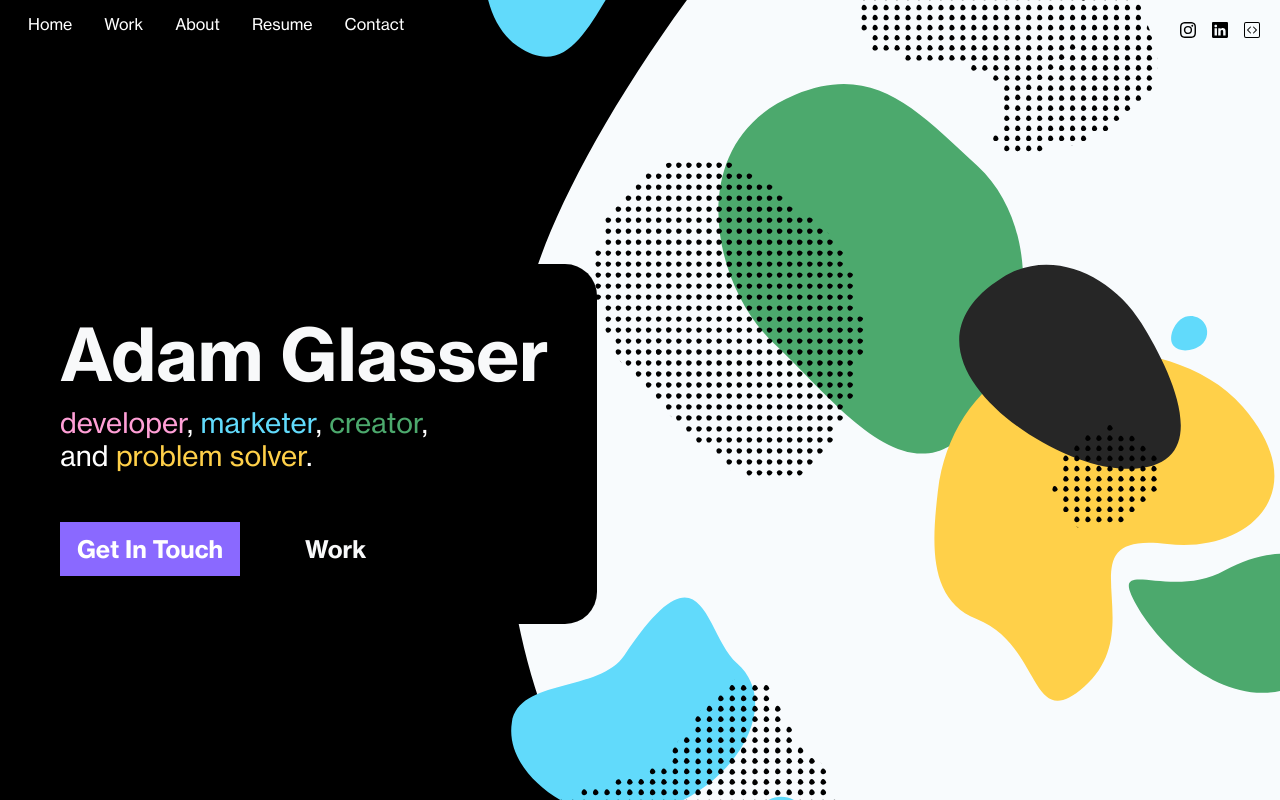
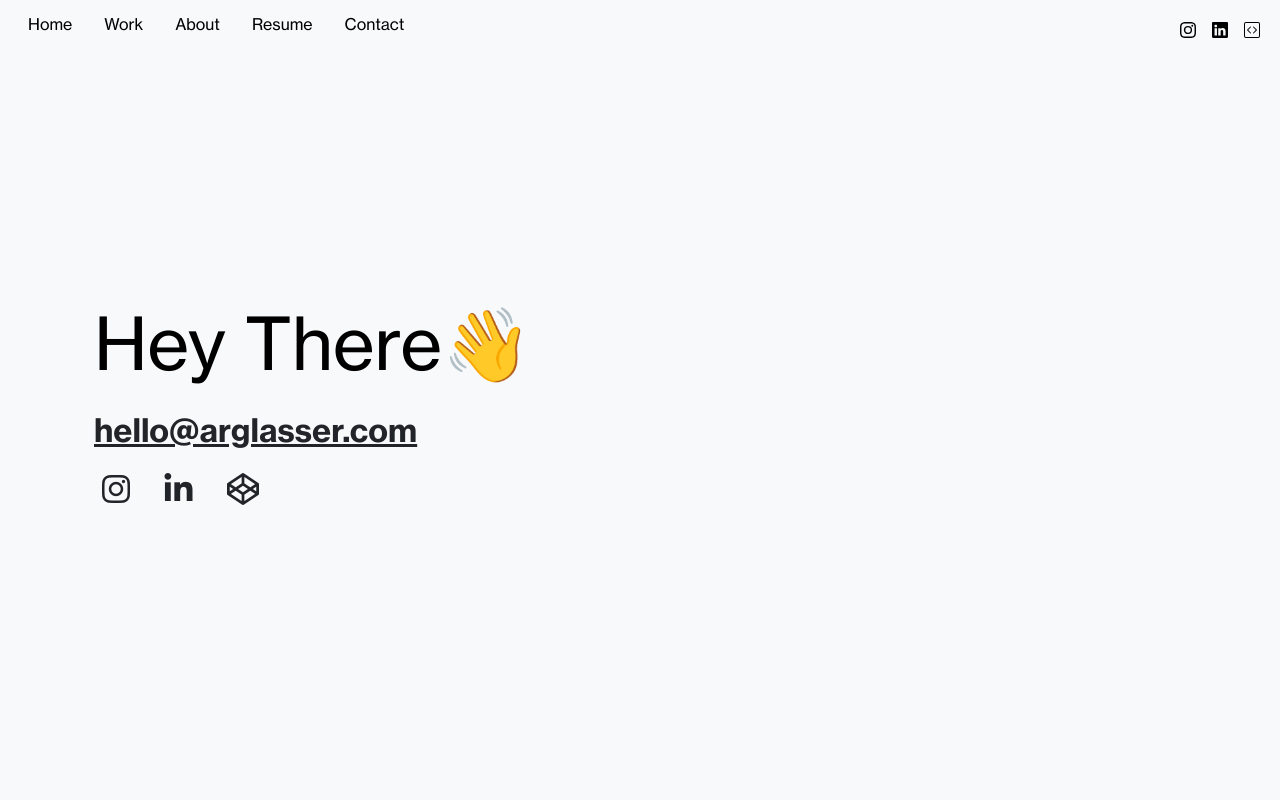
Before and after one commit to adamglasser/arglasser, a React (Create React App) app: page /Contact in a window 1280 px wide. Before the commit this address led to /. Built offline with nearby package versions, Linux system fonts and the light colour scheme.

Commit message:
stash to bike home

```diff
--- a/src/App.js
+++ b/src/App.js
@@ -1,6 +1,7 @@
 
 import { Routes, Route, Navigate } from "react-router-dom";
 import About from "./routes/about/About";
+import Contact from "./routes/contact/contact";
 import Home from "./routes/home/Home";
 import Work from "./routes/work/work";
 
@@ -11,6 +12,7 @@ function App() {
         <Route path="/" element={<Home />} />
         <Route path="/About" element={<About />} />
         <Route path="/Work" element={<Work />} />
+        <Route path="/Contact" element={<Contact />} />
         <Route path="*" element={<Navigate to="/" replace />} />
       </Routes>
     </div>
--- /dev/null
+++ b/src/routes/contact/contact.js
@@ -0,0 +1,44 @@
+import Header from "../../components/header/header";
+
+const Contact = () => {
+    return (
+        <div className="bg-light d-flex flex-column" style={{ minHeight: '100vh' }}>
+            <div>
+                <Header textClassName={'dark-nav-link'} />
+            </div>
+            <div className="my-auto container p-4 pb-5">
+                <div className="row">
+                    <div className="col-md mb-4">
+                        <h1 className="d-flex display-2 text-black">
+                            Hey There <div>👋</div>
+                        </h1>
+                        <h4 className="mb-0 mt-3 mt-lg-4">
+                            <a href="mailto:hello@arglasser.com" class="fs-2 fw-bold text-dark">hello@arglasser.com</a>
+                        </h4>
+                        <div className="row mt-3 mt-lg-4">
+                            <div className="col-1 mx-2">
+                                <a className="text-dark" href="https://www.instagram.com/arglasser/" target="blank">
+                                    <i className="fa-2x fab fa-instagram" aria-hidden="true"></i>
+                                </a>
+                            </div>
+                            <div className="col-1 mx-2">
+                                <a className="text-dark" href="https://www.linkedin.com/in/adam-glasser-109148142/" target="blank">
+                                    <i className="fa-2x fab fa-linkedin-in" aria-hidden="true"></i>
+                                </a>
+                            </div>
+                            <div className="col-1 mx-2">
+                                <a className="text-dark" href="https://codepen.io/adamglasser" target="blank">
+                                    <i className="fa-2x fab fa-codepen" aria-hidden="true"></i>
+                                </a>
+                            </div>
+                        </div>
+                    </div>
+                    <div className="col-md h-100">
+                    </div>
+                </div>
+            </div>
+        </div>
+    )
+}
+
+export default Contact;
```
